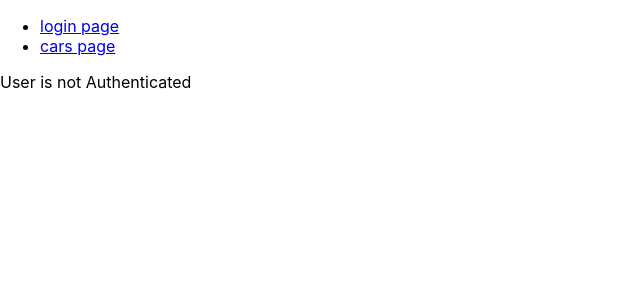
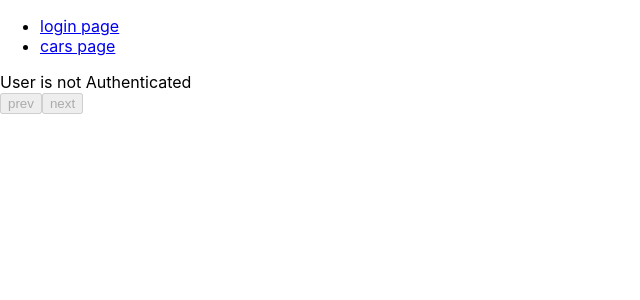
Before and after one commit to Viktor-Gorelov/Okten_React, a React (Create React App) app: page /cars in a window 1280 px wide. Shown: the top 300 px of the page, without its empty margins (0-640 px from the left). Built offline with nearby package versions, Linux system fonts and the light colour scheme.

Commit message:
Homework 9

```diff
--- /dev/null
+++ b/src/components/PaginationComponent.tsx
@@ -0,0 +1,26 @@
+import React, {FC} from 'react';
+import {IPaginatedPageModel} from "../models/IPaginatedPageModel";
+
+interface IProps{
+    changePage:(action:string) => void;
+    next: IPaginatedPageModel | null;
+    prev: IPaginatedPageModel | null;
+}
+const PaginationComponent:FC<IProps> = ({changePage, prev,next}) => {
+    return (
+        <div>
+            <button onClick={() =>{
+                changePage('prev');
+            }}
+                    disabled={!prev}
+            >prev</button>
+            <button onClick={() =>{
+                changePage('next');
+            }}
+                    disabled={!next}
+            >next</button>
+        </div>
+    );
+};
+
+export default PaginationComponent;
--- a/src/models/ICarPaginatedModel.ts
+++ b/src/models/ICarPaginatedModel.ts
@@ -1,9 +1,10 @@
 import {ICarWithAuth} from "./ICarWithAuth";
+import {IPaginatedPageModel} from "./IPaginatedPageModel";
 
 export interface ICarPaginatedModel {
     total_items: number;
     total_pages: number;
-    prev: string;
-    next: string;
+    prev: IPaginatedPageModel | null;
+    next: IPaginatedPageModel | null;
     items: ICarWithAuth[];
 }
--- /dev/null
+++ b/src/models/IPaginatedPageModel.ts
@@ -0,0 +1,3 @@
+export interface IPaginatedPageModel {
+    page:string;
+}
--- a/src/pages/CarsPage.tsx
+++ b/src/pages/CarsPage.tsx
@@ -2,10 +2,24 @@ import React, {useEffect, useState} from 'react';
 import {carService} from '../services/api.service'
 import {ICarWithAuth} from "../models/ICarWithAuth";
 import {Car} from "../components/CarComponent";
+import {IPaginatedPageModel} from "../models/IPaginatedPageModel";
+import {ICarPaginatedModel} from "../models/ICarPaginatedModel";
+import PaginationComponent from "../components/PaginationComponent";
+import {useSearchParams} from "react-router-dom";
 
 const CarsPage = () => {
+
+    const [query,setQuery] = useSearchParams({page:'1'});
+    const [carsPaginatedObject, setCarsPaginatedObject] = useState<ICarPaginatedModel>({
+        items:[],
+        next:null,
+        prev:null,
+        total_items:0,
+        total_pages:0
+    })
     const [cars, setCars] = useState<ICarWithAuth[]>([]);
     const [isAuthenticated, setIsAuthenticated] = useState(false);
+
     useEffect(() => {
         const checkAuthentication = () => {
             const token = localStorage.getItem('tokenPair');
@@ -13,20 +27,34 @@ const CarsPage = () => {
         };
         checkAuthentication();
         if (isAuthenticated) {
-            carService.getCars().then((value) => {
+            carService.getCars(query.get('page') || '1').then((value) => {
                 if (value && value.items) {
+                    setCarsPaginatedObject(value);
                     setCars(value.items);
                 }
             });
         }
-    }, [isAuthenticated]);
+    }, [isAuthenticated, query]);
+
+    const changePage = (action:string)=>{
+        switch (action){
+            case 'prev':
+                setQuery({...carsPaginatedObject.prev});
+                break;
+            case 'next':
+                setQuery({...carsPaginatedObject.next});
+                break;
+        }
+    }
     return (
         <div>
             {cars.length > 0 ? (
-                cars.map((car) => <Car key={car.id} car={car} />)
+                cars.map((car) => <Car key={car.id} car={car}/>)
             ) : (
                 <div>User is not Authenticated</div>
             )}
+            <div><PaginationComponent changePage={changePage} prev={carsPaginatedObject.prev}
+                                      next={carsPaginatedObject.next}/></div>
         </div>
     );
 };
--- a/src/services/api.service.ts
+++ b/src/services/api.service.ts
@@ -40,16 +40,16 @@ const authService = {
 }
 
 const carService={
-    getCars: async (): Promise<ICarPaginatedModel | undefined> =>{
+    getCars: async (page:string): Promise<ICarPaginatedModel | undefined> =>{
         try {
-            const response = await axiosInstance.get<ICarPaginatedModel>('/cars');
+            const response = await axiosInstance.get<ICarPaginatedModel>('/cars',{params:{page:page}});
             return response.data;
         } catch (e) {
             const axiosError = e as AxiosError;
             if (axiosError?.response?.status === 401){
                 const refreshToken = retriveLocalStorageData<ITokenObtainPair>('tokenPair').refresh;
                 await authService.refresh(refreshToken);
-                await carService.getCars();
+                await carService.getCars(page);
             }
         }
 
```
